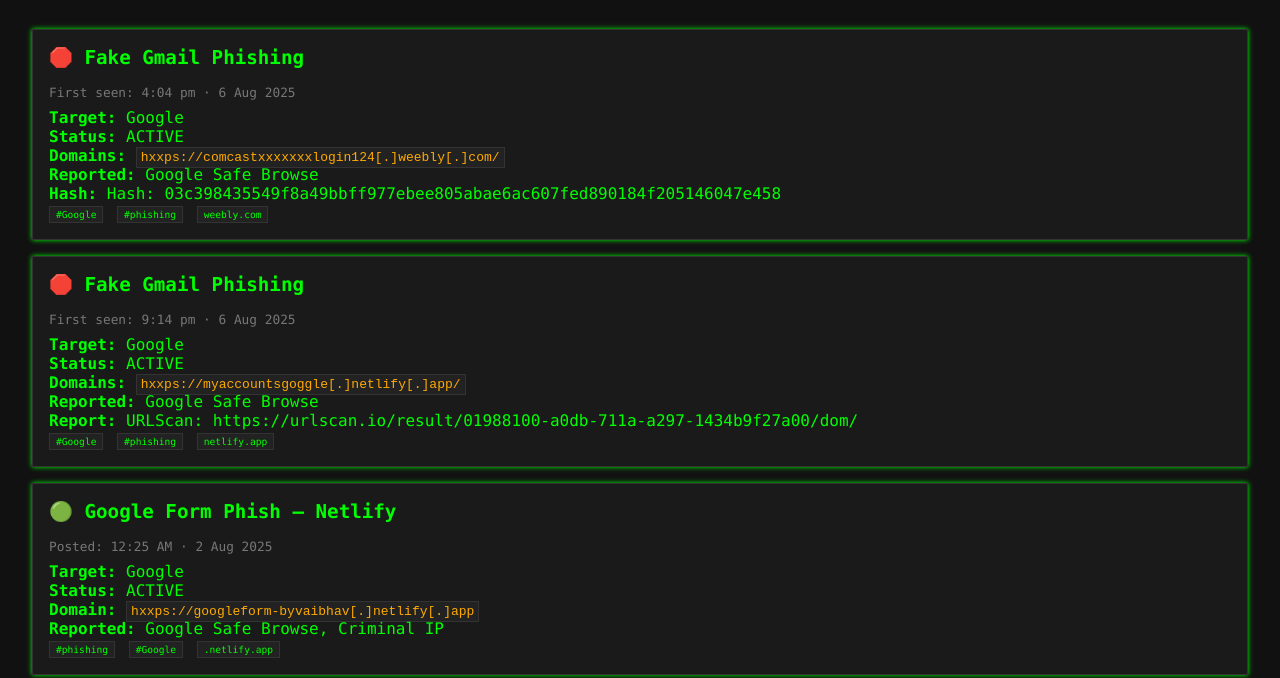
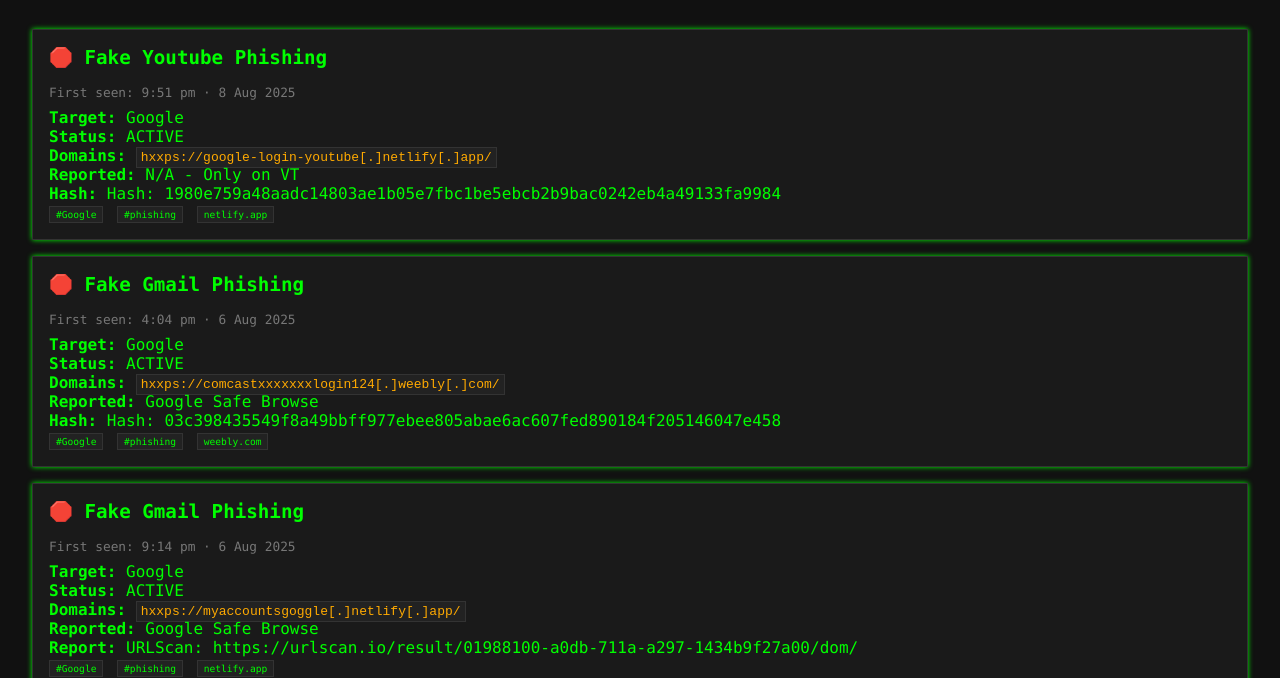
Before and after one commit to ooo889hh/s3curethewebIntelFeed, a plain HTML site: page index.html in a window 1280 px wide. Shown: the part 122-800 px from the top of the page. Drawn offline with Linux system fonts and the light colour scheme.

Commit message:
Update index.html
Youtube Phish

```diff
--- a/index.html
+++ b/index.html
@@ -159,6 +159,24 @@
   <div class="content" id="content">
     <div class="prompt">C:\>_threat_feed.exe</div>
     <h1>s3curetheweb – Threat Feed</h1>
+
+    <div class="entry">
+  <h2>🛑 Fake Youtube Phishing</h2>
+  <div class="meta">First seen: 9:51 pm · 8 Aug 2025</div>
+  <div><strong>Target:</strong> Google</div>
+  <div><strong>Status:</strong> <span style="color: #0f0;">ACTIVE</span></div>
+  <div><strong>Domains:</strong> <code>hxxps://google-login-youtube[.]netlify[.]app/ </code></div>
+  <div><strong>Reported:</strong> N/A - Only on VT</div>
+  <div><strong>Hash:</strong> Hash: 1980e759a48aadc14803ae1b05e7fbc1be5ebcb2b9bac0242eb4a49133fa9984</div>
+  <div>
+    <span class="tag">#Google</span>
+    <span class="tag">#phishing</span>
+    <span class="tag">netlify.app</span>
+  </div>
+</div>
+
+
+
 <div class="entry">
   <h2>🛑 Fake Gmail Phishing</h2>
   <div class="meta">First seen: 4:04 pm · 6 Aug 2025</div>
```
